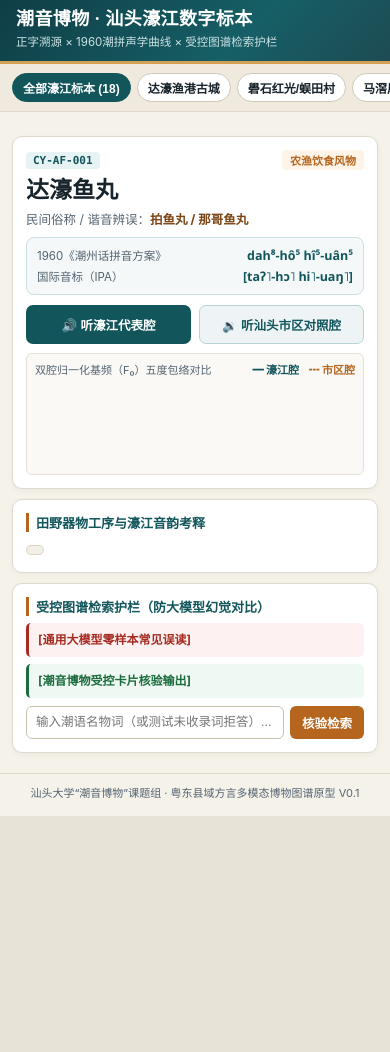
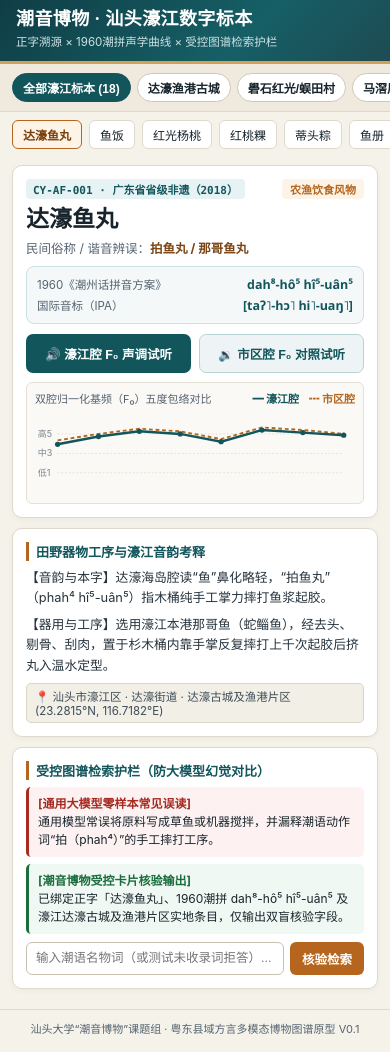
Before and after one commit to Yuuqq/chaoyin-bowu, a plain HTML site: page mobile.html in a window 390 px wide. Shown: the part 41-1093 px from the top of the page. Before the commit the page ends 857 px from the top, so only its background shows below. Drawn offline with Linux system fonts and the light colour scheme.

Commit message:
Bind window.CHAOYIN_DATA.seedItems and clarify F0 pitch contour preview in mobile.html

```diff
--- a/mobile.html
+++ b/mobile.html
@@ -360,8 +360,8 @@
         </div>
 
         <div class="audio-btns">
-          <button class="play-btn play-hj" id="btnPlayHj">🔊 听濠江代表腔</button>
-          <button class="play-btn play-st" id="btnPlaySt">🔉 听汕头市区对照腔</button>
+          <button class="play-btn play-hj" id="btnPlayHj">🔊 濠江腔 F₀ 声调试听</button>
+          <button class="play-btn play-st" id="btnPlaySt">🔉 市区腔 F₀ 对照试听</button>
         </div>
 
         <div class="f0-wrap">
@@ -408,7 +408,8 @@
   <script src="seed_data.js"></script>
   <script>
     (function () {
-      const items = window.CHAOYIN_SEED_ITEMS || [];
+      const items = (window.CHAOYIN_DATA && window.CHAOYIN_DATA.seedItems) || window.CHAOYIN_SEED_ITEMS || [];
+      if (!items.length) return;
       let currentStreet = "ALL";
       const params = new URLSearchParams(window.location.search);
       const initId = params.get("id");
```
